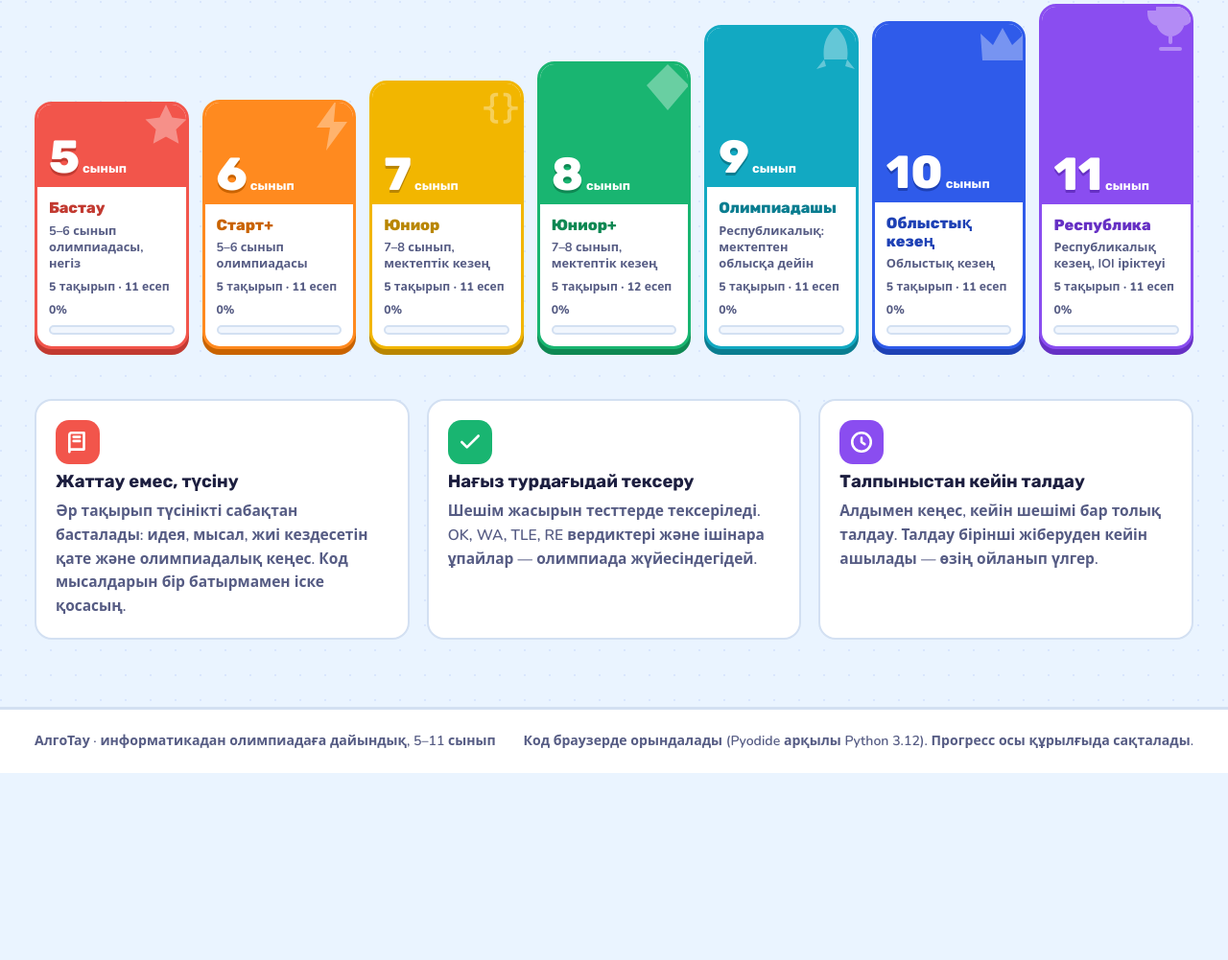
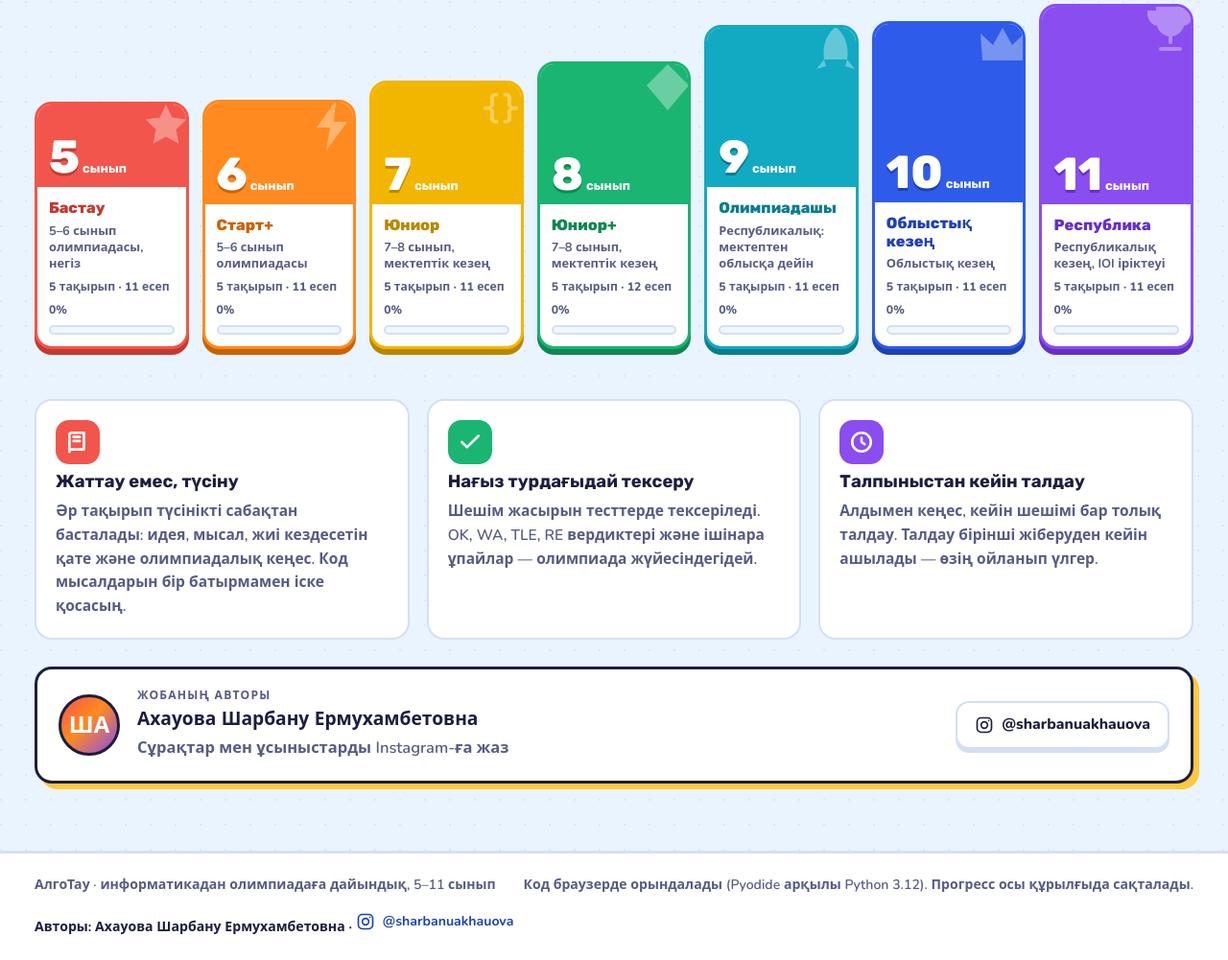
Before and after one commit to Danialdevs/algotau, a plain HTML site: page index.html in a window 1280 px wide. Shown: the part 753-1754 px from the top of the page at 96% size. Before the commit the page ends 1559 px from the top, so only its background shows below. Drawn offline with nearby package versions, Linux system fonts and the light colour scheme.

Commit message:
Добавить автора: Ахауова Шарбану Ермухамбетовна и её Instagram
Co-Authored-By: Claude Opus 5.5 <noreply@anthropic.com>

```diff
--- a/app.js
+++ b/app.js
@@ -75,6 +75,7 @@ const I18N = {
     sb_eyebrow: 'Еркін режим', sb_title: 'Еркін алаң', sb_p: 'Идеяларыңды тексер, сабақтағы мысалдарды іске қос, тәжірибе жаса. Код осы құрылғыда сақталады.',
     sb_default: '# Еркін алаң: Python-да кез келген код жаз\n# Кіріс деректері — «Кіріс» өрісінде.\nn = int(input())\nnums = list(map(int, input().split()))\nprint("Қосындысы:", sum(nums))\nprint("Ең үлкені:", max(nums))\nprint("Өсу ретімен:", *sorted(nums))\n',
     editor_label: 'Python код редакторы', resize: 'Биіктігін өзгерту үшін тарт',
+    author: 'Авторы', author_role: 'Жобаның авторы', author_note: 'Сұрақтар мен ұсыныстарды Instagram-ға жаз',
   },
   ru: {
     nav_home: 'Классы', nav_olymp: 'Об олимпиаде', nav_sandbox: 'Песочница',
@@ -130,6 +131,7 @@ const I18N = {
     sb_eyebrow: 'Свободный режим', sb_title: 'Песочница', sb_p: 'Проверяй идеи, запускай примеры из уроков и экспериментируй. Код сохраняется на этом устройстве.',
     sb_default: '# Песочница: пиши любой код на Python\n# Входные данные — в поле «Ввод».\nn = int(input())\nnums = list(map(int, input().split()))\nprint("Сумма:", sum(nums))\nprint("Максимум:", max(nums))\nprint("По возрастанию:", *sorted(nums))\n',
     editor_label: 'Редактор кода на Python', resize: 'Потяни, чтобы изменить высоту',
+    author: 'Автор', author_role: 'Автор проекта', author_note: 'Вопросы и предложения пиши в Instagram',
   },
 };
 const ERR_HELP = {
@@ -202,6 +204,11 @@ const GRADE_ICON = {
   11: '<path d="M14 6h26v12c0 9-6 15-13 15S14 27 14 18z M27 33v8 M17 48h20 M14 10H5c0 8 4 12 10 12 M40 10h9c0 8-4 12-10 12" fill="#fff" stroke="#fff" stroke-width="4" stroke-linecap="round"/>',
 };
 
+/* ---------------- author ---------------- */
+const AUTHOR = { name: 'Ахауова Шарбану Ермухамбетовна', insta: 'https://www.instagram.com/sharbanuakhauova/', handle: '@sharbanuakhauova' };
+const INSTA_ICON = '<svg viewBox="0 0 24 24" fill="none" stroke="currentColor" stroke-width="2" aria-hidden="true"><rect x="3" y="3" width="18" height="18" rx="5"/><circle cx="12" cy="12" r="4"/><circle cx="17.5" cy="6.5" r="1" fill="currentColor" stroke="none"/></svg>';
+const instaLink = (cls = '') => `<a class="insta ${cls}" href="${AUTHOR.insta}" target="_blank" rel="noopener">${INSTA_ICON}<span>${AUTHOR.handle}</span></a>`;
+
 /* ---------------- static chrome ---------------- */
 $('#brandMascot').innerHTML = mascot(42, 'happy');
 $('#brand').setAttribute('aria-label', 'АлгоТау — ' + t('home'));
@@ -209,6 +216,7 @@ $('#nav').innerHTML = `<a href="#" data-nav="home">${t('nav_home')}</a><a href="
 $('#ptsChip').title = t('pts_title');
 $('#foot1').textContent = t('foot1');
 $('#foot2').textContent = t('foot2');
+$('#foot3').innerHTML = `${t('author')}: ${esc(AUTHOR.name)} · ${instaLink()}`;
 $$('.lang button').forEach((b) => {
   b.setAttribute('aria-pressed', String(b.dataset.lang === LANG));
   b.addEventListener('click', () => {
@@ -576,6 +584,12 @@ function renderHome() {
     <div class="fact">${ic('#F2554B', '<path d="M4 19.5V5a2 2 0 0 1 2-2h12v16H6a2 2 0 0 0-2 2.5zM8 7h6M8 11h6"/>')}<h3>${t('f1h')}</h3><p>${t('f1p')}</p></div>
     <div class="fact">${ic('#19B571', '<path d="M20 6L9 17l-5-5"/>')}<h3>${t('f2h')}</h3><p>${t('f2p')}</p></div>
     <div class="fact">${ic('#8A4DF0', '<circle cx="12" cy="12" r="9"/><path d="M12 8v4l3 2"/>')}<h3>${t('f3h')}</h3><p>${t('f3p')}</p></div>
+  </section>
+
+  <section class="author" aria-label="${t('author')}">
+    <span class="ava" aria-hidden="true">ША</span>
+    <span class="who"><span class="eyebrow">${t('author_role')}</span><b>${esc(AUTHOR.name)}</b><span>${t('author_note')}</span></span>
+    ${instaLink('btn')}
   </section>`;
   $('#toGrades').addEventListener('click', () => $('#grades').scrollIntoView({ behavior: 'smooth' }));
 }
--- a/index.html
+++ b/index.html
@@ -347,6 +347,15 @@ kbd { font: 600 .74rem/1 var(--f-mono); padding: 2px 6px; border-radius: 6px; bo
 .empty { padding: 40px; text-align: center; color: var(--muted); border: 3px dashed var(--line); border-radius: var(--r); background: var(--surface); display: grid; justify-items: center; gap: 12px; }
 footer { border-top: 3px solid var(--line); padding-block: 22px; color: var(--muted); font-size: .88rem; background: var(--surface); }
 footer .wrap { display: flex; justify-content: space-between; gap: 16px; flex-wrap: wrap; }
+footer .foot-author { flex-basis: 100%; color: var(--ink); font-weight: 700; }
+footer .foot-author a { color: var(--blue-dark); }
+.author { margin-top: 28px; display: flex; align-items: center; gap: 18px; flex-wrap: wrap; padding: 20px 22px; background: var(--surface); border: 3px solid var(--ink); border-radius: var(--r); box-shadow: 6px 6px 0 var(--sun); }
+.author .ava { width: 64px; height: 64px; border-radius: 50%; display: grid; place-items: center; flex: none; background: linear-gradient(135deg, #F2554B, #FF8A1F 45%, #8A4DF0); color: #fff; font-family: var(--f-head); font-weight: 900; font-size: 1.5rem; border: 3px solid var(--ink); }
+.author .who { flex: 1 1 240px; min-width: 0; display: grid; gap: 2px; }
+.author .who b { font-family: var(--f-head); font-size: 1.2rem; }
+.author .who span { color: var(--muted); }
+.insta { display: inline-flex; align-items: center; gap: 8px; }
+.insta svg { width: 20px; height: 20px; flex: none; }
 
 @media (max-width: 1080px) {
   .steps { grid-template-columns: repeat(4, minmax(0, 1fr)); }
@@ -410,6 +419,7 @@ footer .wrap { display: flex; justify-content: space-between; gap: 16px; flex-wr
   <div class="wrap">
     <span id="foot1"></span>
     <span id="foot2"></span>
+    <span class="foot-author" id="foot3"></span>
   </div>
 </footer>
 
```
Also changed, not shown: 1 other file.
